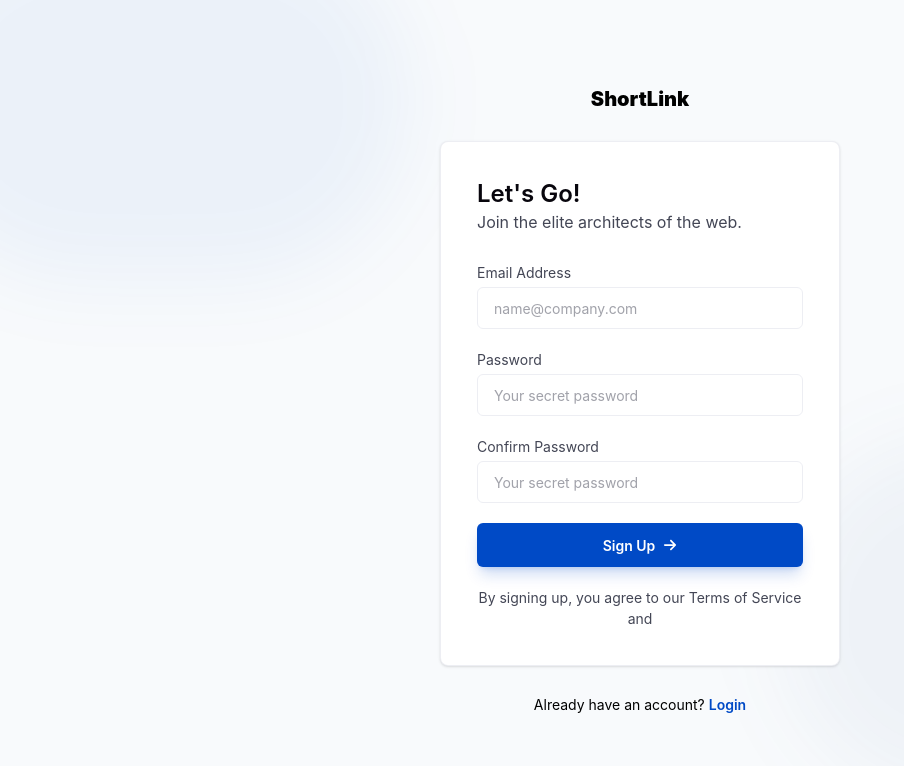
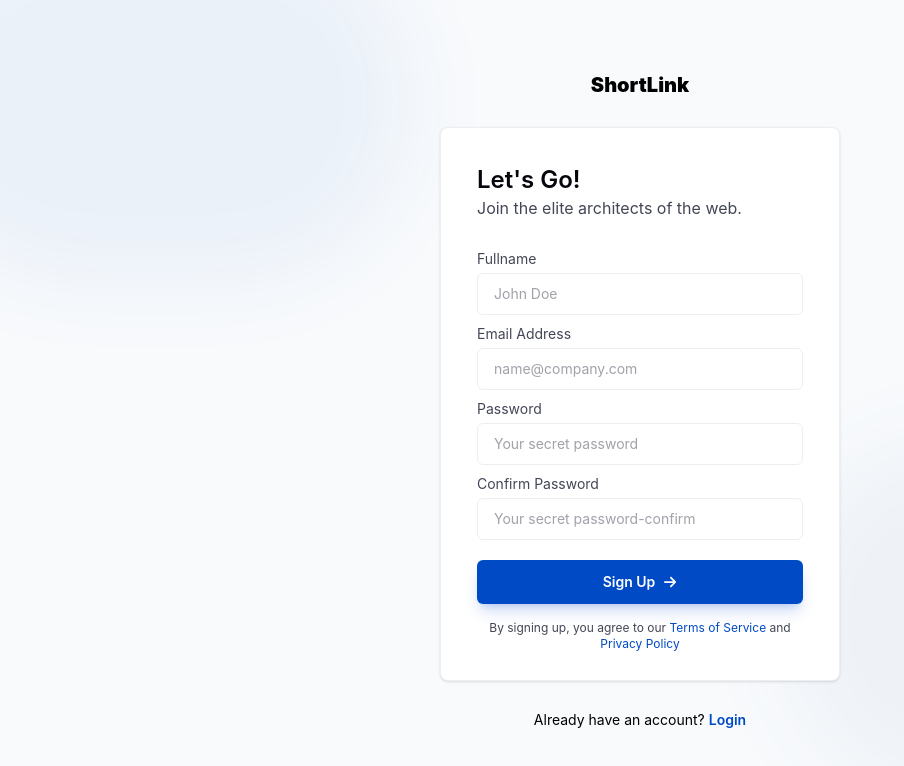
Before and after one commit to bildanjhry/koda-b8-phase3-frontend, a React (Vite) app: page /register in a window 1280 px wide. Shown: the top 766 px of the page, without its empty margins (0-904 px from the left). Built offline with nearby package versions, Linux system fonts and the light colour scheme.

Commit message:
feat: implemnent database transaction through create account

```diff
--- a/src/pages/MyLinks.jsx
+++ b/src/pages/MyLinks.jsx
@@ -69,7 +69,7 @@
     }
 
     return (
-        <div className="pb-10 bg-slate-50 flex flex-col items-center">
+        <div className="pb-10 bg-slate-50 h-screen flex flex-col items-center">
             <div className="flex flex-col w-2xl">
 
                 <header className="flex flex-col gap-7">
@@ -103,7 +103,8 @@
                 </header>
 
                 <main className="flex flex-col gap-5 mt-10 w-full">
-                    {data?.map((item) => (
+
+                    {data.length > 0 ? data?.map((item) => (
                         <div
                          key={item.id}
                          className="flex h-28.5 w-full bg-white shadow-sm rounded-md px-5 ">
@@ -154,7 +155,11 @@
                                 </button>
                             </div>
                         </div>
-                    ))}
+                    )) :
+                    <div className="cent-content w-full h-80">
+                        <h1>Links are <span className="text-(--mute)">Empty</span></h1>
+                    </div>
+                    }
                 </main>
 
                 <footer className="h-20 mt-5 flex justify-between items-center w-full">
--- a/src/pages/Profile.jsx
+++ b/src/pages/Profile.jsx
@@ -50,7 +50,7 @@
 
                             </div>
                             <div className="h-full flex justify-center items-start flex-col ">
-                                <p className="text-(--text-h) font-semibold">Alex Thompson</p>
+                                <p className="text-(--text-h) font-semibold">{session.profile.name}</p>
                                 <p className="text-(--text) text-[14px]">Software Engineer at Digital Flow</p>
                             </div>
                         </section>
--- a/src/pages/auth/Register.jsx
+++ b/src/pages/auth/Register.jsx
@@ -54,7 +54,15 @@
                         <p>Join the elite architects of the web.</p>
                     </header>
 
-                    <main className="flex mt-2 flex-col gap-5 text-[14px]">
+                    <main className="flex mt-2 flex-col gap-2 text-[14px]">
+                        <div className="flex flex-col text-left gap-1">
+                            <label htmlFor="name">Fullname</label>
+                            <input
+                                required
+                                placeholder="John Doe"
+                                className="h-10.5 text-[14px] outline-none pl-4 rounded-md border border-(--border)"
+                                type="text" name="name" id="name" />
+                        </div>
                         <div className="flex flex-col text-left gap-1">
                             <label htmlFor="email">Email Address</label>
                             <input
@@ -75,23 +83,23 @@
                         </div>
                         <div className="flex flex-col text-left gap-1">
                             <div className="flex items-center justify-between">
-                                <label htmlFor="password">Confirm Password</label>
+                                <label htmlFor="password-confirm">Confirm Password</label>
                             </div>
                             <input
                                 required
-                                placeholder="Your secret password"
+                                placeholder="Your secret password-confirm"
                                 className="h-10.5 outline-none pl-4 rounded-md border border-(--border)"
-                                type="password" name="password" id="password" />
+                                type="password" name="password-confirm" id="password-confirm" />
                         </div>
                         <button
                             type="submit"
-                            className="w-full cursor-pointer
+                            className="w-full mt-3 cursor-pointer
                             shadow-button cent-content font-semibold gap-2 h-11 rounded-md bg-(--primary) text-white">
                             <p>Sign Up</p>
                             <FaArrowRight/>
                         </button>
 
-                        <p>By signing up, you agree to our Terms of Service and </p>
+                        <p className="top-2 relative text-xs">By signing up, you agree to our <span className="text-(--primary)">Terms of Service</span> and <span className="text-(--primary)">Privacy Policy</span></p>
 
                     </main>
                 </form>
```
